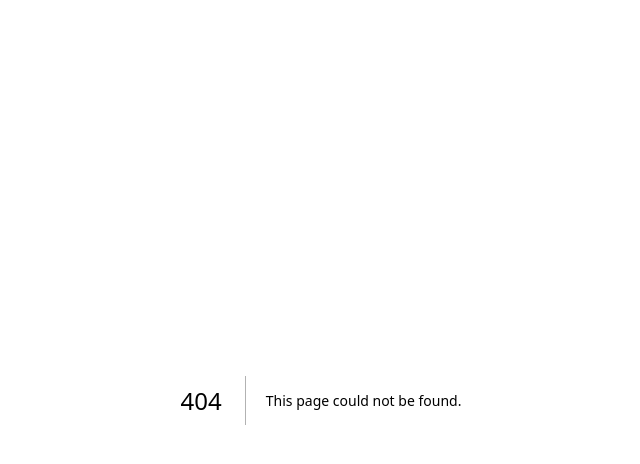
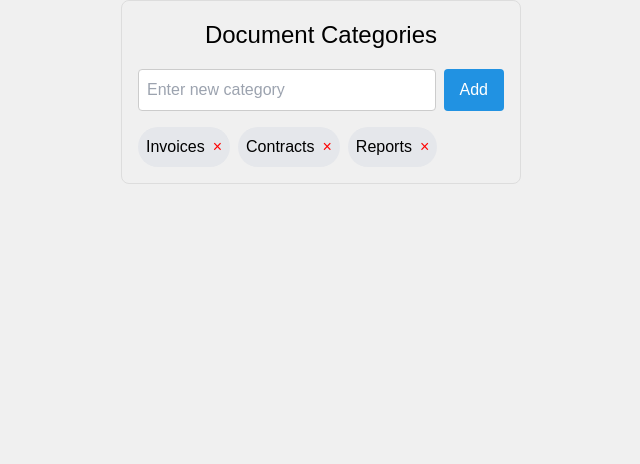
Before and after one commit to Soft-Eng-G8/document_it, a Next.js app: page /add_category in a window 1280 px wide. Before the commit this address had no page. Shown: the top 464 px of the page, without its empty margins (319-959 px from the left). Built offline with nearby package versions, Linux system fonts and the light colour scheme.

Commit message:
category ui

```diff
--- a/src/app/(withNavbar)/contribution/[id]/page.tsx
+++ b/src/app/(withNavbar)/contribution/[id]/page.tsx
@@ -83,14 +83,8 @@ export default function ContributionsPage() {
                 </div>
               </div>
               <div className="flex items-center gap-2">
-                <img
-                  src={contribution.author.avatar}
-                  alt={contribution.author.name}
-                  className="h-8 w-8 rounded-full"
-                />
-                <span className="text-sm text-neutral-500 dark:text-neutral-400">
-                  {contribution.author.name}
-                </span>
+                <div className="text-green-400 font-bold hover:cursor-pointer">Accept</div>
+                <div className="text-red-400 font-bold  hover:cursor-pointer">Reject</div>
               </div>
             </div>
             <p className="mt-3 text-neutral-600 dark:text-neutral-300">
--- /dev/null
+++ b/src/app/add_category/page.tsx
@@ -0,0 +1,88 @@
+"use client";
+
+import { useState } from "react";
+
+export default function DocumentCategories() {
+  const [categories, setCategories] = useState<string[]>([
+    "Invoices",
+    "Contracts",
+    "Reports",
+  ]);
+  const [newCategory, setNewCategory] = useState("");
+
+  const handleSubmit = (e: React.FormEvent) => {
+    e.preventDefault();
+    const trimmedCategory = newCategory.trim();
+
+    if (!trimmedCategory) {
+      alert("Please enter a category name.");
+      return;
+    }
+    if (categories.includes(trimmedCategory)) {
+      alert("This category already exists.");
+      return;
+    }
+
+    setCategories([...categories, trimmedCategory]);
+    setNewCategory("");
+  };
+
+  const deleteCategory = (category: string) => {
+    setCategories(categories.filter((c) => c !== category));
+  };
+
+  return (
+    <div style={{ maxWidth: "400px", margin: "0 auto", padding: "1rem", border: "1px solid #ddd", borderRadius: "8px" }} className="text-black">
+      <h2 style={{ fontSize: "1.5rem", marginBottom: "1rem", textAlign: "center" }}>Document Categories</h2>
+      <form onSubmit={handleSubmit} style={{ display: "flex", gap: "0.5rem", marginBottom: "1rem" }}>
+        <input
+          type="text"
+          value={newCategory}
+          onChange={(e) => setNewCategory(e.target.value)}
+          placeholder="Enter new category"
+          style={{ flex: 1, padding: "0.5rem", border: "1px solid #ccc", borderRadius: "4px" }}
+        />
+        <button
+          type="submit"
+          className="bg-foreground"
+          style={{
+            padding: "0.5rem 1rem",
+            color: "#fff",
+            border: "none",
+            borderRadius: "4px",
+            cursor: "pointer",
+          }}
+        >
+          Add
+        </button>
+      </form>
+      <div style={{ display: "flex", flexWrap: "wrap", gap: "0.5rem" }}>
+        {categories.map((category) => (
+          <div
+          className="bg-gray-200 rounded-full"
+            key={category}
+            style={{
+              display: "flex",
+              alignItems: "center",
+              padding: "0.5rem",
+            }}
+          >
+            <span>{category}</span>
+            <button
+              onClick={() => deleteCategory(category)}
+              style={{
+                marginLeft: "0.5rem",
+                border: "none",
+                color: "red",
+                cursor: "pointer",
+                fontSize: "1rem",
+              }}
+            >
+              &times;
+            </button>
+          </div>
+        ))}
+      </div>
+    </div>
+  );
+}
```
